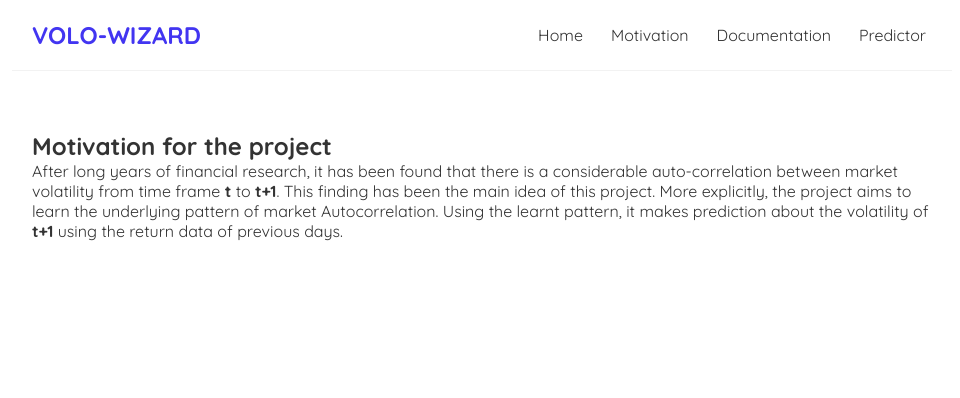
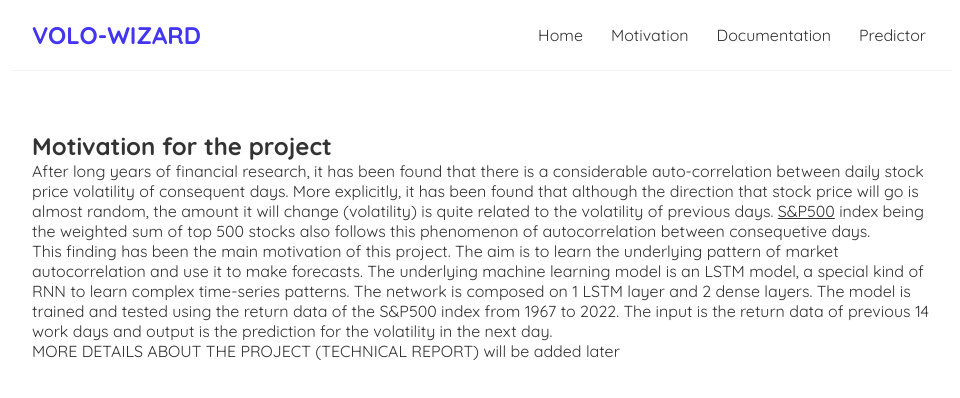
Before and after one commit to AnarHuseynov00/volo-vizard, a React (Create React App) app: page /motivation in a window 1280 px wide. Shown: the top 398 px of the page, without its empty margins (158-1118 px from the left). Built offline with nearby package versions, Linux system fonts and the light colour scheme.

Commit message:
Add files via upload

```diff
--- a/src/Motivation.js
+++ b/src/Motivation.js
@@ -2,11 +2,22 @@ const Motivation = () => {
     return (
     <div>
         <h2> Motivation for the project</h2>
-        <p>After long years of financial research, it has been found that there is a considerable auto-correlation between market
-        volatility from time frame {<b>t</b>} to {<b>t+1</b>}. This finding has been the main idea of this project. More
-        explicitly, the project aims to learn the underlying pattern of market Autocorrelation. Using the learnt pattern, it makes
-        prediction about the volatility of {<b>t+1</b>} using the return data of previous days.
+        <p>After long years of financial research, it has been found that there is a considerable auto-correlation between daily
+            stock price volatility of consequent days. More explicitly, it has been found that although the direction that stock
+            price will go is almost random, the amount it will change (volatility) is quite related to the volatility of previous
+            days. {<a href="https://www.investopedia.com/terms/s/sp500.asp">{"S&P500"}</a>} index being the weighted sum of top
+            500 stocks also follows this phenomenon of autocorrelation between consequetive days.
         </p>
+
+        <p>
+        This finding has been the main motivation of this project. The aim is to learn the underlying pattern of market
+        autocorrelation and use it to make forecasts. The underlying machine learning model is an LSTM model, a special
+        kind of RNN to learn complex time-series patterns. The network is composed on 1 LSTM layer and 2 dense layers. The
+        model is trained and tested using the return data of the {"S&P500"} index from 1967 to 2022. The input is the return data
+        of previous 14 work days and output is the prediction for the volatility in the next day.
+        </p>
+
+        <p>MORE DETAILS ABOUT THE PROJECT (TECHNICAL REPORT) will be added later</p>
     </div> );
 }
 
--- a/src/abtSoftware.js
+++ b/src/abtSoftware.js
@@ -8,7 +8,8 @@ const About = () => {
         <p>The software is designed to accept the data from last 14 days when the market was open. So, it is recommended to
             input the data of the last 14 days. If the length of the data is higher than 14, then last 14 days (last 14 values)
             will be used. If the length of input data is lower than 14, then initial missing values will be filled with the mean
-            daily return of {"S&P500"} index which is 0.02978%
+            daily return of {"S&P500"} index which is 0.02978%. The visualization will be shown as a line plot of previous volatility
+            and predicted volatility (the last data point in the line plot)
         </p>
     </div> );
 }
```
